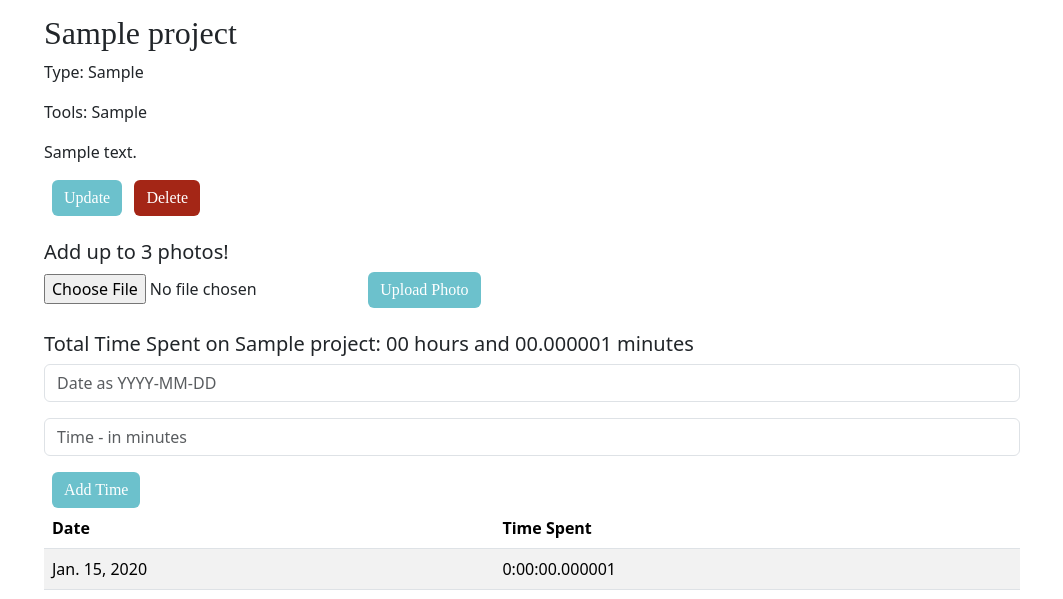
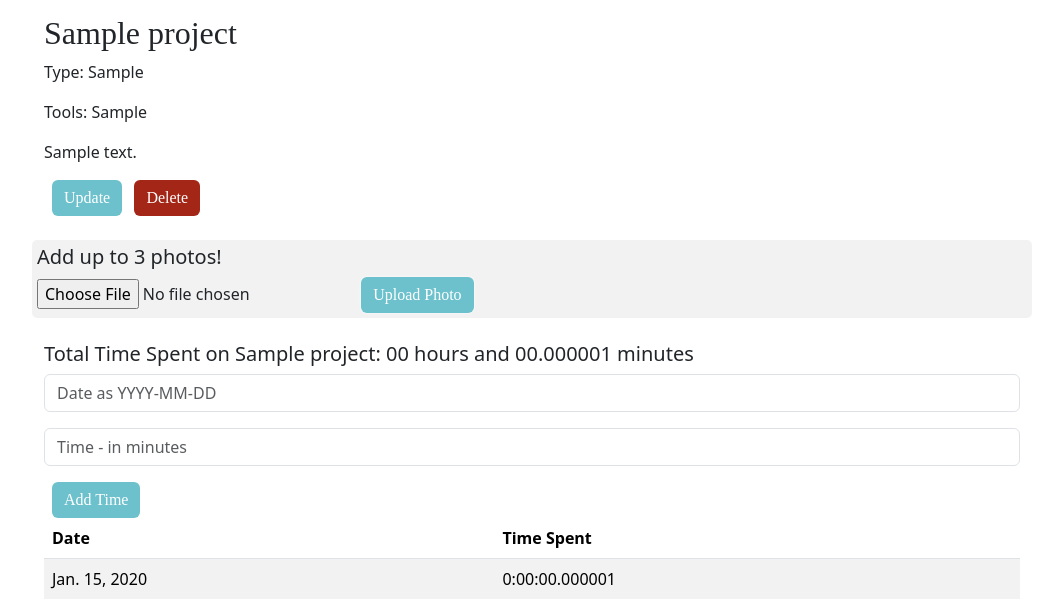
Before and after one commit to illnessink/yarn_cat, a Django app: page /projects/1/ in a window 1280 px wide. Shown: the part 445-1044 px from the top of the page, without its empty margins (108-1171 px from the left). Run offline with Django 4.2, Linux system fonts and the light colour scheme; tables that the repository leaves empty hold one stand-in row (values such as "Sample post"); some libraries are stand-ins or nearby versions; some web fonts are replaced.

Commit message:
add class for styling

```diff
--- a/main_app/templates/projects/detail.html
+++ b/main_app/templates/projects/detail.html
@@ -41,7 +41,7 @@
                 <a href="{% url 'project_delete' project.id %}" class="btn btn-primary ms-md-2" style="font-family: Anybody, serif;background: rgb(164, 38, 22);border-style: none;box-shadow: 0px 0px 3px;">Delete</a>
             </div>
         </div>
-        <div class="col order-md-2">
+        <div class="col order-md-2 add_photos">
             <h5>Add up to 3 photos!</h5>
             <form action="{% url 'add_photo' project.id %}" method="POST" class="card-panel" enctype="multipart/form-data">
                 {% csrf_token %}
```
